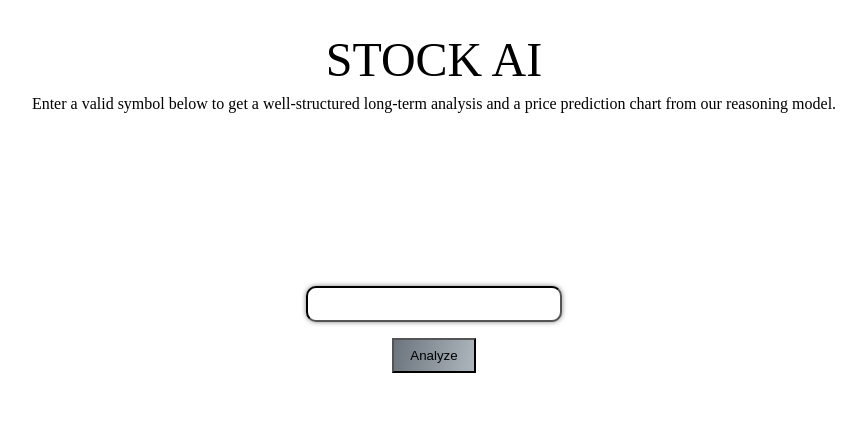
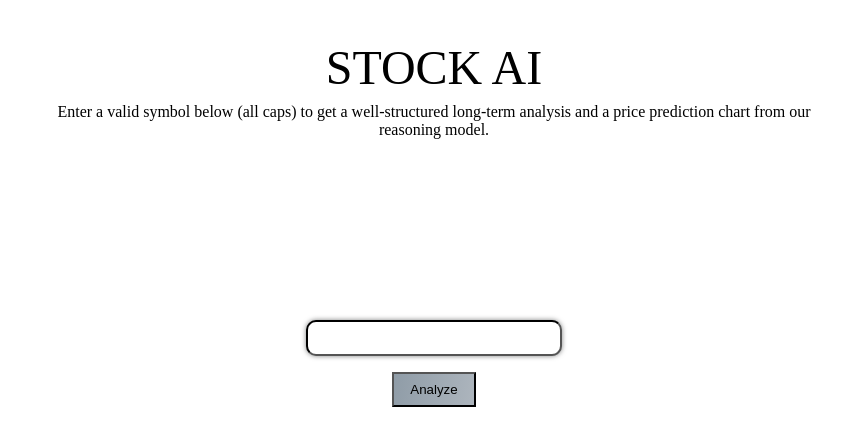
Before and after one commit to Abdullah73k/AI-Stock-Analyzer, a React (Vite) app in the folder client/: page / in a window 1280 px wide. Shown: the top 446 px of the page, without its empty margins (206-1072 px from the left). Built offline with nearby package versions, Linux system fonts and the light colour scheme.

Commit message:
added styles and redid the info for the chart for better user experience

```diff
--- a/client/src/App.jsx
+++ b/client/src/App.jsx
@@ -50,7 +50,7 @@ function App() {
 			<div className="heading">
 				<h1 className="title">STOCK AI</h1>
 				<p>
-					Enter a valid symbol below to get a well-structured long-term analysis
+					Enter a valid symbol below (all caps) to get a well-structured long-term analysis
 					and a price prediction chart from our reasoning model.
 				</p>
 			</div>
--- a/client/src/components/Chart.jsx
+++ b/client/src/components/Chart.jsx
@@ -1,3 +1,39 @@
+// import {
+// 	ResponsiveContainer,
+// 	Legend,
+// 	Line,
+// 	CartesianGrid,
+// 	LineChart,
+// 	Tooltip,
+// 	XAxis,
+// 	YAxis,
+// } from "recharts";
+
+// export default function ChartPrediction({ aiAnalysis }) {
+// 	// Ensure prediction values are numbers
+// 	const predictionData = aiAnalysis?.prediction?.map(({ month, prediction }) => ({
+// 		month,
+// 		prediction: parseFloat(prediction.replace("$", "")), // Convert to number
+// 	})) || [];
+
+// 	return (
+// 		<div className="chart">
+// 			<ResponsiveContainer width="%" height={300}>
+// 				<LineChart data={predictionData}>
+// 					<CartesianGrid strokeDasharray="3 3" />
+// 					<XAxis dataKey="month" />
+// 					<YAxis domain={['dataMin', 'dataMax']} />
+// 					<Tooltip formatter={(value) => `$${value.toFixed(2)}`} />
+// 					<Line type="monotone" dataKey="prediction" stroke="#8884d8" />
+// 				</LineChart>
+// 			</ResponsiveContainer>
+// 		</div>
+// 	);
+// }
+
+
+
+
 import {
 	ResponsiveContainer,
 	Legend,
@@ -10,16 +46,20 @@ import {
 } from "recharts";
 
 export default function ChartPrediction({ aiAnalysis }) {
-	const predictionData = aiAnalysis?.prediction || [];
+	// Ensure prediction values are numbers
+	const predictionData = aiAnalysis?.prediction?.map(({ month, prediction }) => ({
+		month,
+		prediction: parseFloat(prediction.replace("$", "")), // Convert to number
+	})) || [];
 
 	return (
 		<div className="chart">
-			<ResponsiveContainer width="50%" height={300}>
+			<ResponsiveContainer width="100%" height={300}>
 				<LineChart data={predictionData}>
 					<CartesianGrid strokeDasharray="3 3" />
 					<XAxis dataKey="month" />
-					<YAxis />
-					<Tooltip />
+					<YAxis domain={['dataMin', 'dataMax']} />
+					<Tooltip formatter={(value) => `$${value.toFixed(2)}`} />
 					<Line type="monotone" dataKey="prediction" stroke="#8884d8" />
 				</LineChart>
 			</ResponsiveContainer>
--- a/client/src/index.css
+++ b/client/src/index.css
@@ -23,7 +23,13 @@ body {
     display: flex;
     flex-direction: column;
     gap: 0.5rem;
+    margin: 0.5rem;
     align-items: center;
+}
+
+.heading p {
+    max-width: 60%;
+    text-align: center;
 }
 
 .title {
@@ -60,7 +66,7 @@ body {
     margin: 0.25rem;
     padding: 0.5rem 1rem;
     text-align: center;
-    background: linear-gradient(100deg, #6c757d, #adb5bd);
+    background: linear-gradient(100deg, #8f9ca7, #adb5bd);
 }
 
 /* Input CSS End */
@@ -68,8 +74,12 @@ body {
 /* Analysis CSS Begin */
 
 .analysis-container {
-    margin: 1rem;
-    text-align: center;
+    margin: 2rem;
+    box-shadow: 0 0 5px rgba(4, 5, 5, 0.5);;
+}
+
+.analysis-container p {
+    padding: 0.25rem;
 }
 
 /* Analysis CSS End */
```
